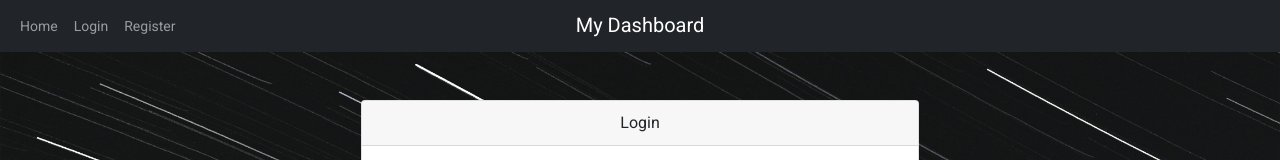
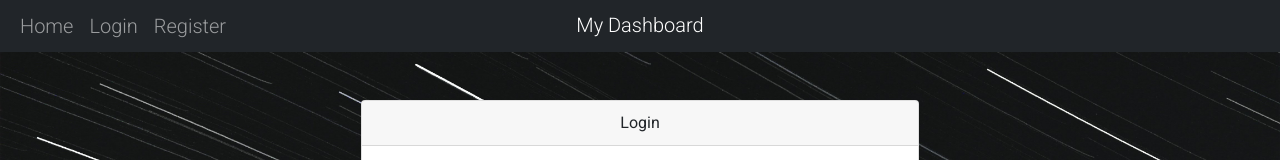
Before and after one commit to OmriGalShen/my-dashboard-frontend, an Angular app: page /login in a window 1280 px wide. Shown: the top 160 px of the page. Built offline with nearby package versions, Linux system fonts and the light colour scheme.

Commit message:
redesign

```diff
--- a/src/app/app.component.html
+++ b/src/app/app.component.html
@@ -5,18 +5,18 @@
     >
       <ul class="navbar-nav me-auto">
         <li class="nav-item active">
-          <a class="nav-item nav-link" routerLink="/">Home</a>
+          <a class="nav-item nav-link lead" routerLink="/">Home</a>
         </li>
-        <li class="nav-item" *ngIf="currentUser == null">
+        <li class="nav-item lead" *ngIf="currentUser == null">
           <a class="nav-item nav-link" routerLink="/login">Login</a>
         </li>
-        <li class="nav-item" *ngIf="currentUser == null">
+        <li class="nav-item lead" *ngIf="currentUser == null">
           <a class="nav-item nav-link" routerLink="/register">Register</a>
         </li>
       </ul>
     </div>
     <div class="mx-auto order-0">
-      <a class="navbar-brand mx-auto" href="#">{{ title }}</a>
+      <a class="navbar-brand mx-auto lead" href="#">{{ title }}</a>
       <button
         class="navbar-toggler"
         type="button"
@@ -29,7 +29,10 @@
     <div class="navbar-collapse collapse w-100 order-3 dual-collapse2">
       <ul class="navbar-nav ms-auto">
         <li class="nav-item" *ngIf="currentUser">
-          <a role="button" class="nav-item nav-link" (click)="clickLogout()"
+          <a
+            role="button"
+            class="nav-item nav-link lead"
+            (click)="clickLogout()"
             >Logout</a
           >
         </li>
--- a/src/app/client-detail/client-detail.component.html
+++ b/src/app/client-detail/client-detail.component.html
@@ -1,10 +1,12 @@
 <div class="card" *ngIf="details">
-  <div class="card-header">Client Details</div>
+  <div class="card-header lead">Client Details</div>
   <div class="card-body">
     <div *ngIf="details">
-      <strong>Username: </strong> {{ details.username }} <br />
-      <strong>Register Time: </strong> {{ details.registerTime }}<br />
-      <strong>Login count: </strong> {{ details.loginCount }}<br />
+      <span class="light-bold">Username: </span> {{ details.username }} <br />
+      <span class="light-bold">Register Time: </span>
+      {{ details.registerTime.toLocaleString() }}<br />
+      <span class="light-bold">Login count: </span> {{ details.loginCount
+      }}<br />
     </div>
   </div>
 </div>
```
